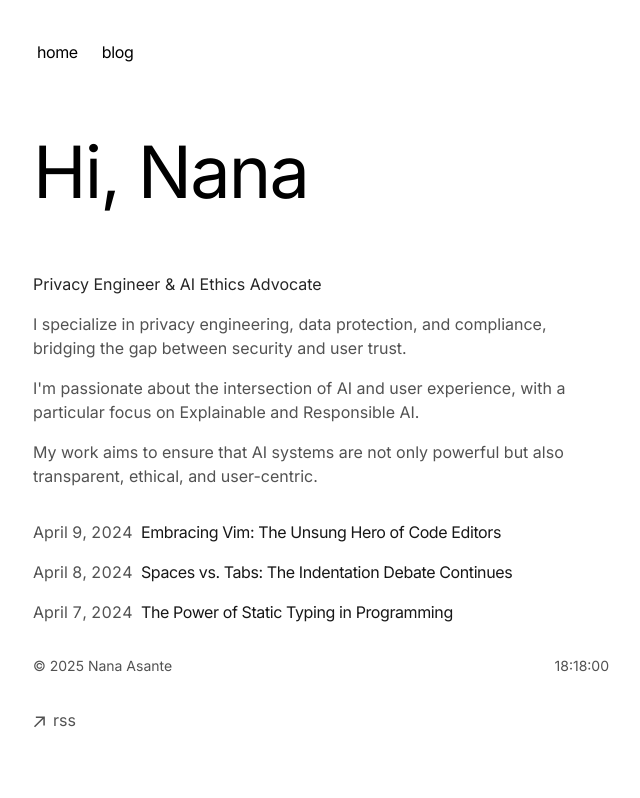
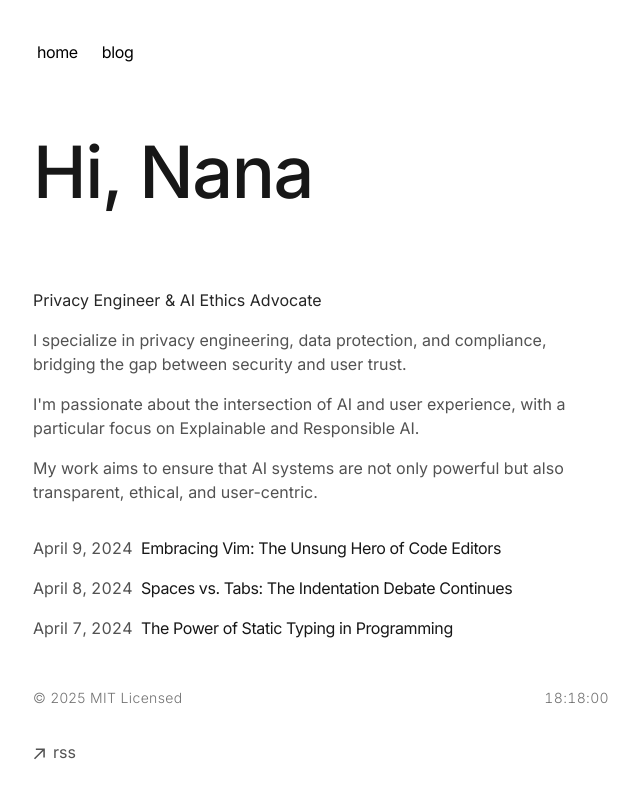
Before and after one commit to asanteanana/portv3, a Next.js app: page / in a window 1280 px wide. Shown: the top 798 px of the page, without its empty margins (319-959 px from the left). Built offline with nearby package versions, Linux system fonts and the light colour scheme.

Commit message:
style: refine typography and spacing for more sophisticated look

```diff
--- a/app/components/TimeDisplay.tsx
+++ b/app/components/TimeDisplay.tsx
@@ -24,9 +24,9 @@ export default function TimeDisplay() {
     }, []);
 
     return (
-        <div className="flex justify-between items-center text-neutral-600 dark:text-neutral-400 text-sm mt-8">
-            <div>© 2025 Nana Asante</div>
-            <div>{time}</div>
+        <div className="flex justify-between items-center text-neutral-500 dark:text-neutral-500 text-sm mt-12 font-light tracking-wide">
+            <div>© 2025 MIT Licensed</div>
+            <div className="tabular-nums">{time}</div>
         </div>
     );
 }
--- a/app/page.tsx
+++ b/app/page.tsx
@@ -4,7 +4,13 @@ import TimeDisplay from './components/TimeDisplay'
 export default function Page() {
   return (
     <section>
-      <h1 className="text-7xl mb-16 tracking-tight" style={{ fontFamily: 'Inter, sans-serif' }}>
+      <h1
+        className="text-7xl mb-20 tracking-[-0.02em] text-neutral-900 dark:text-neutral-100 leading-none"
+        style={{
+          fontFamily: 'Inter, sans-serif',
+          fontWeight: '450',
+        }}
+      >
         Hi, Nana
       </h1>
       <p className="mb-4 text-neutral-800 dark:text-neutral-200">
```
